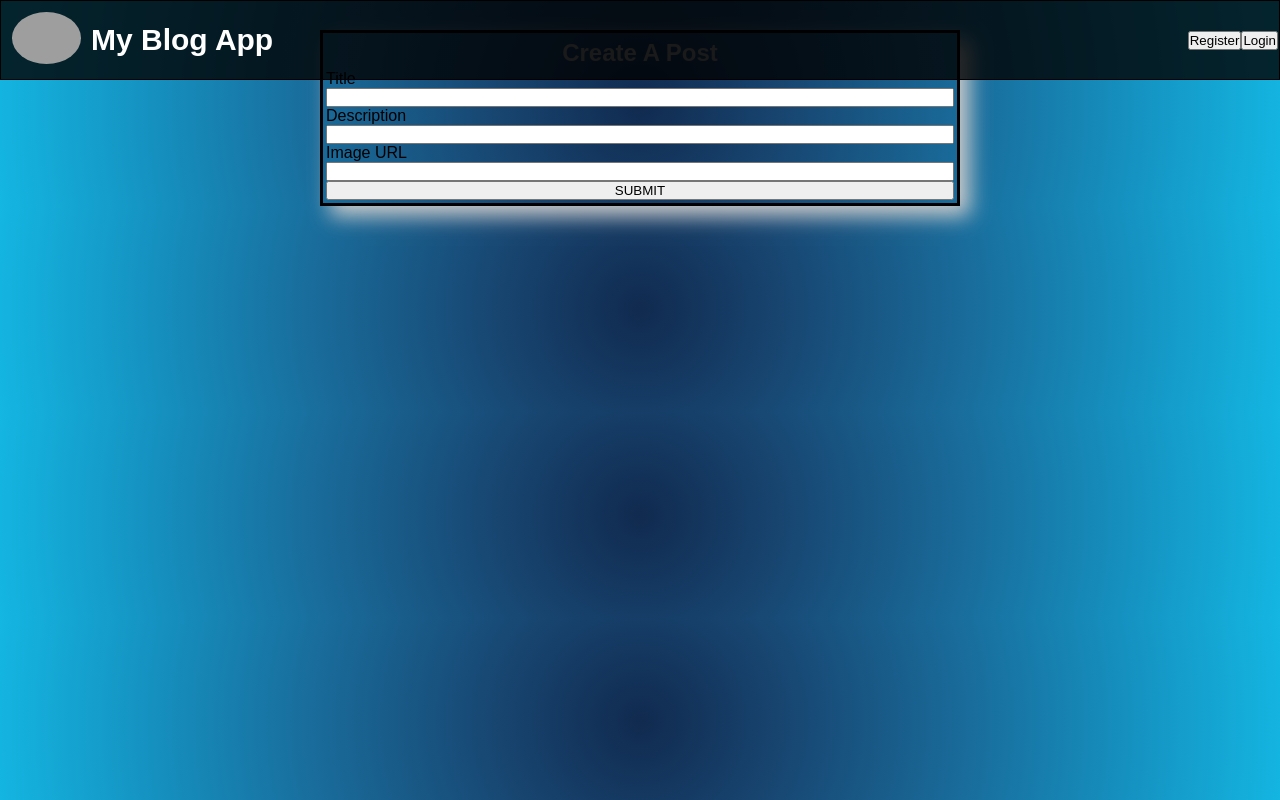
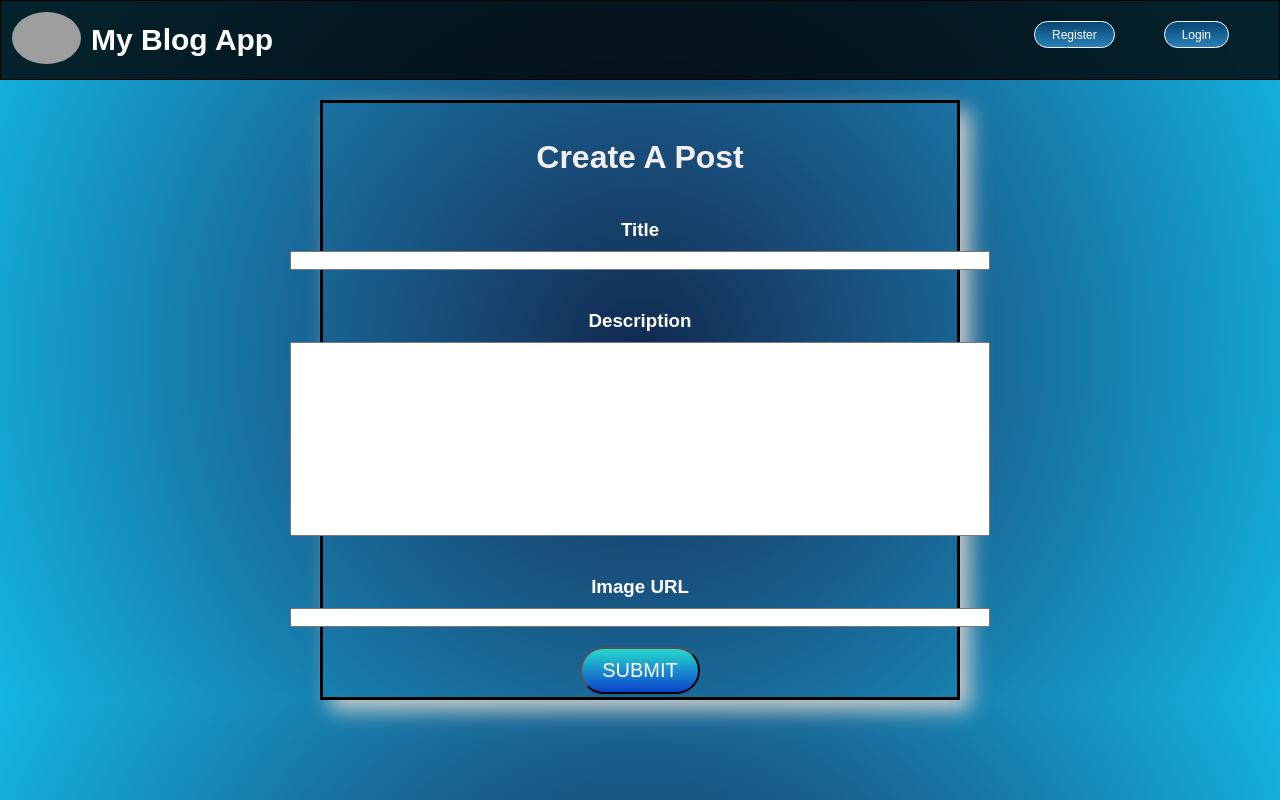
Before and after one commit to chingu-voyages/v44-tier3-team-30, a React (Create React App) app in the folder frontend/: page /create-blog in a window 1280 px wide. Built offline with nearby package versions, Linux system fonts and the light colour scheme; grey boxes are pictures that could not be loaded.

Commit message:
Fixed Bugs

```diff
--- a/frontend/src/App.css
+++ b/frontend/src/App.css
@@ -35,7 +35,29 @@
 .nav-items {
   display: flex;
   list-style: none;
+  justify-content: space-between;
+}
 
+.after-login-buttons{
+	position: absolute;
+	left: 560px;
+	display: flex;
+	flex-direction: row;
+	justify-content: space-between;
+	width: 400px;
+
+}
+
+.before-login-buttons{
+	position: absolute;
+	right: 50px;
+	display: flex;
+	flex-direction: row;
+	justify-content: space-between;
+	width: 200px;
+	align-items: center;
+	top: 20px;
+	text-align: center;
 }
 
 .nav-items li {
@@ -50,6 +72,8 @@
 	margin: 0;
 	padding: 0;
 	font-family: Raleway, sans-serif;
+	scrollbar-color: rgb(42, 42, 39) black;
+	scrollbar-width: thin;
 }
 
 body {
@@ -398,23 +422,71 @@ body {
 
 
   .create-blog-box{
+	align-items: center;
 	width: 50%;
+	height: 600px;
 	border: 3px solid black;
 	padding: 3px;
 	margin: auto;
 	box-shadow: 10px 10px 20px #ccc;
 	display: flex;
 	flex-direction: column;
-	margin-top: 30px;
+	margin-top: 100px;
+  }
+
+  .create-blog-box input{
+	width: 700px;
+  }
+
+  .create-blog-box-desc-input{
+	height: 300px;;
   }
 
 
 	.create-blog-box h2{
+		margin-top: 30px;
 		text-align: center;
 		font-weight: bold;
+		font-size: xx-large;
 		padding: 3px;
-		color: grey;
+		color: rgb(244, 238, 238);
 	}
+
+	.create-blog-box h3{
+		margin-top: 40px;
+		margin-bottom: 10px;
+		font: larger;
+		color: white;
+	}
+
+	.create-blog-btn{
+
+			background: #27d9cd;
+			background-image: -webkit-linear-gradient(top, #27d9cd, #0c42cc);
+			background-image: -moz-linear-gradient(top, #27d9cd, #0c42cc);
+			background-image: -ms-linear-gradient(top, #27d9cd, #0c42cc);
+			background-image: -o-linear-gradient(top, #27d9cd, #0c42cc);
+			background-image: linear-gradient(to bottom, #27d9cd, #0c42cc);
+			-webkit-border-radius: 28;
+			-moz-border-radius: 28;
+			border-radius: 28px;
+			font-family: Arial;
+			color: #ffffff;
+			font-size: 20px;
+			padding: 10px 20px 10px 20px;
+			text-decoration: none;
+		  cursor: pointer;
+
+
+		margin-top: 20px;
+	}
+
+	.create-blog-btn:hover{
+		background: #1b52b8;
+		text-decoration: none;
+	  }
+
+
 
 
 	.blogs-container{
@@ -425,3 +497,84 @@ body {
 		margin-right: 200px;
 		margin-top: 90px;
 	}
+
+
+	/* Description styles */
+.description-container {
+	background-image: radial-gradient(circle, #112a4f, #184975, #196b9a, #1590bf, #14b6e2);
+	position: absolute;
+	display: flex;
+	flex-direction: column;
+	width: 100%;
+	height: 100%;
+	padding: 0;
+  }
+
+  .HomePage-container{
+	position: absolute;
+	height: 100%;
+	width: 100%;
+	background-image: radial-gradient(circle, #112a4f, #184975, #196b9a, #1590bf, #14b6e2);
+  }
+
+
+  .hp-gif{
+	position: relative;
+	top: 300px;
+  }
+
+  .blog-description-title {
+	position: absolute;
+	top: 100px;
+	left: 500px;
+	justify-content: center;
+	text-align: center;
+	font-size: 30px;
+	font-weight: 400;
+	align-items: center;
+	color: rgb(19, 17, 17);
+  }
+
+  .blog-description {
+	position: absolute;
+	top: 230px;
+	left: 500px;
+   width: 500px;
+	/* transform: translate(-50%, -50%); */
+	justify-content: center;
+	text-align: center;
+	color: rgb(11, 8, 8);
+	margin-top: 2px;
+  }
+
+  /* className="navbar-btn" */
+
+  .navbar-btn {
+	background: #3498db;
+	background-image: -webkit-linear-gradient(top, #074670, #2980b9);
+	background-image: -moz-linear-gradient(top, #074670, #2980b9);
+	background-image: -ms-linear-gradient(top, #074670, #2980b9);
+	background-image: -o-linear-gradient(top, #074670, #2980b9);
+	background-image: linear-gradient(to bottom, #074670, #2980b9);
+	-webkit-border-radius: 28;
+	-moz-border-radius: 28;
+	border-radius: 28px;
+	border: 1px solid rgb(245, 245, 249);
+	font-family: Arial;
+color: #ffffff;
+font-size: 12px;
+padding: 6px 17px 5px 17px;
+margin-left: 5px;
+
+	text-decoration: none;
+  }
+
+  .navbar-btn:hover {
+	background: #3cb0fd;
+	background-image: -webkit-linear-gradient(top, #3cb0fd, #3498db);
+	background-image: -moz-linear-gradient(top, #3cb0fd, #3498db);
+	background-image: -ms-linear-gradient(top, #3cb0fd, #3498db);
+	background-image: -o-linear-gradient(top, #3cb0fd, #3498db);
+	background-image: linear-gradient(to bottom, #3cb0fd, #3498db);
+	text-decoration: none;
+  }
--- a/frontend/src/App.js
+++ b/frontend/src/App.js
@@ -7,8 +7,9 @@ import Register from './pages/Register';
 import Login from './pages/Login'
 import UserBlogs from './pages/UserBlogs'
 import CreateBlog from './pages/CreateBlog'
-import { BlogProvider } from './context/BlogContext';
+import { BlogProvider } from './pages/BlogContext';
 import Description from './pages/Description';
+import HomePage from './pages/HomePage';
 
 function App() {
   return (
@@ -16,7 +17,7 @@ function App() {
     <BlogProvider>
     <Navbar/>
    <Routes>
-      <Route path="/" element={<Blogs/>}/>
+      <Route path="/" element={<HomePage/>}/>
       <Route path="/blogs" element={<Blogs/>}/>
       <Route path="/my-blogs" element={<UserBlogs/>}/>
       <Route path="/create-blog" element={<CreateBlog/>}/>
--- a/frontend/src/components/Navbar.js
+++ b/frontend/src/components/Navbar.js
@@ -1,6 +1,6 @@
 import React from "react";
 import { Link } from "react-router-dom";
-import { useState } from 'react'
+import { useState } from "react";
 import { useSelector, useDispatch } from "react-redux";
 import { useNavigate } from "react-router-dom";
 import { authActions } from "../redux/store";
@@ -12,7 +12,7 @@ const Navbar = () => {
   const dispatch = useDispatch();
   const navigate = useNavigate();
   //state
-    const [value, setValue] = useState()
+  const [value, setValue] = useState();
 
   //logout
   const handleLogout = () => {
@@ -39,41 +39,35 @@ const Navbar = () => {
         <h1>My Blog App</h1>
         <ul className="nav-items">
           {isLogin && (
-            <div value={value}
-                onChange={(e, val) => setValue(val)}>
-            <Link to="/">
-            <button>Home</button>
-          </Link>
-
+            <div value={value} onChange={(e, val) => setValue(val)} className="after-login-buttons">
               <Link to="/create-blog">
-            <button>Create Blog</button>
+                <button className="navbar-btn">Create Blog</button>
               </Link>
 
               <Link to="/blog">
-            <button>All Blogs</button>
+                <button className="navbar-btn">All Blogs</button>
               </Link>
 
               <Link to="/my-blogs">
-            <button>My Blogs</button>
+                <button className="navbar-btn">My Blogs</button>
               </Link>
-
             </div>
           )}
-        {!isLogin &&(
-            <>
+          {!isLogin && (
+            <div className="before-login-buttons">
             <Link to="/register">
-            <button>Register</button>
+                <button className="navbar-btn">Register</button>
               </Link>
               <Link to="/login">
-            <button>Login</button>
+                <button className="navbar-btn">Login</button>
               </Link>
-
-
-            </>
+            </div>
           )}
-        {isLogin &&(
+          {isLogin && (
             <Link to="/login">
-            <button onClick={handleLogout}>Logout</button>
+              <button className="navbar-btn" onClick={handleLogout}>
+                Logout
+              </button>
             </Link>
           )}
         </ul>
--- a/frontend/src/pages/CreateBlog.js
+++ b/frontend/src/pages/CreateBlog.js
@@ -46,11 +46,11 @@ const CreateBlog = () => {
           >
             Create A Post
           </h2>
-          <div
+          <h3
             sx={{ mb: 1, mt: 2, fontSize: "24px", fontWeight: "bold" }}
           >
             Title
-          </div>
+          </h3>
           <input
           type="text"
             name="title"
@@ -58,12 +58,13 @@ const CreateBlog = () => {
             onChange={handleChange}
             required
           />
-          <div
+          <h3
             sx={{ mb: 1, mt: 2, fontSize: "24px", fontWeight: "bold" }}
           >
             Description
-          </div>
+          </h3>
           <input
+          className="create-blog-box-desc-input"
             type="text"
             name="description"
             value={inputs.description}
@@ -72,11 +73,11 @@ const CreateBlog = () => {
             variant="outlined"
             required
           />
-          <div
+          <h3
             sx={{ mb: 1, mt: 2, fontSize: "24px", fontWeight: "bold" }}
           >
             Image URL
-          </div>
+          </h3>
           <input type="text"
             name="image"
             value={inputs.image}
@@ -84,7 +85,7 @@ const CreateBlog = () => {
 
             required
           />
-          <button type="submit" color="primary" variant="contained">
+          <button type="submit" color="primary" variant="contained" className="create-blog-btn">
             SUBMIT
           </button>
         </div>
--- a/frontend/src/pages/Description.js
+++ b/frontend/src/pages/Description.js
@@ -1,9 +1,21 @@
-import React from 'react'
+import React, { useContext } from "react";
+import { useParams } from "react-router-dom";
+import { BlogContext } from "./BlogContext";
 
 const Description = () => {
+  const { selectedBlog } = useContext(BlogContext);
   return (
-    <div>Description</div>
-  )
-}
+    <>
+      {selectedBlog && (
+        <div className="description-container">
+          <div className="blog-description-title">
+            <h2>{selectedBlog.title}</h2>
+          </div>
+          <div className="blog-description">{selectedBlog.description}</div>
+        </div>
+      )}
+    </>
+  );
+};
 
-export default Description
+export default Description;
--- /dev/null
+++ b/frontend/src/pages/HomePage.js
@@ -0,0 +1,11 @@
+import React from 'react'
+
+const HomePage = () => {
+  return (
+    <div className='HomePage-container'>
+        <div className='hp-gif' styles="width:100%;height:60%;padding-bottom:80%;position:relative;"><iframe src="https://giphy.com/embed/BferOKonYOspm28AiB" width="100%" height="100%" styles="position:absolute" frameBorder="0"  allowFullScreen></iframe></div><p><a href="https://giphy.com/gifs/computer-working-all-nighter-BferOKonYOspm28AiB"></a></p>
+    </div>
+  )
+}
+
+export default HomePage
--- a/frontend/src/pages/Login.js
+++ b/frontend/src/pages/Login.js
@@ -75,14 +75,14 @@ const Login = () => {
                 />
               </div>
               <button class="button login__submit" >
-                <span class="button__text" >Log In</span>
+                <span class="button__text" onClick={() => navigate("/blogs")} >Log In</span>
                 <i class="button__icon fas fa-chevron-right"></i>
               </button>
             </form>
             <div class="social-login">
               <h3>Not A User?</h3>
               <div class="social-icons">
-                <button onClick={() => navigate("/")} class="social-login__icon">
+                <button onClick={() => navigate("/register")} class="social-login__icon">
                   Register
                 </button>
               </div>
--- a/frontend/src/pages/UserBlogs.js
+++ b/frontend/src/pages/UserBlogs.js
@@ -1,6 +1,9 @@
 import React, { useState, useEffect } from "react";
 import axios from "axios";
 import BlogCard from "../components/BlogCard";
+import Blogs from "./Blogs";
+
+
 const UserBlogs = () => {
   const [blogs, setBlogs] = useState([]);
 
@@ -20,6 +23,8 @@ const UserBlogs = () => {
   useEffect(() => {
     getUserBlogs();
   }, []);
+
+
   console.log(blogs);
   return (
     <div>
```
Also changed, not shown: frontend/src/components/blogCard.js (+10 -5 lines), frontend/src/pages/Register.js (+6 -3 lines), frontend/src/pages/BlogContext.js (renamed from frontend/src/context/BlogContext.js). Lines whose indentation alone changed are shown as unchanged.
